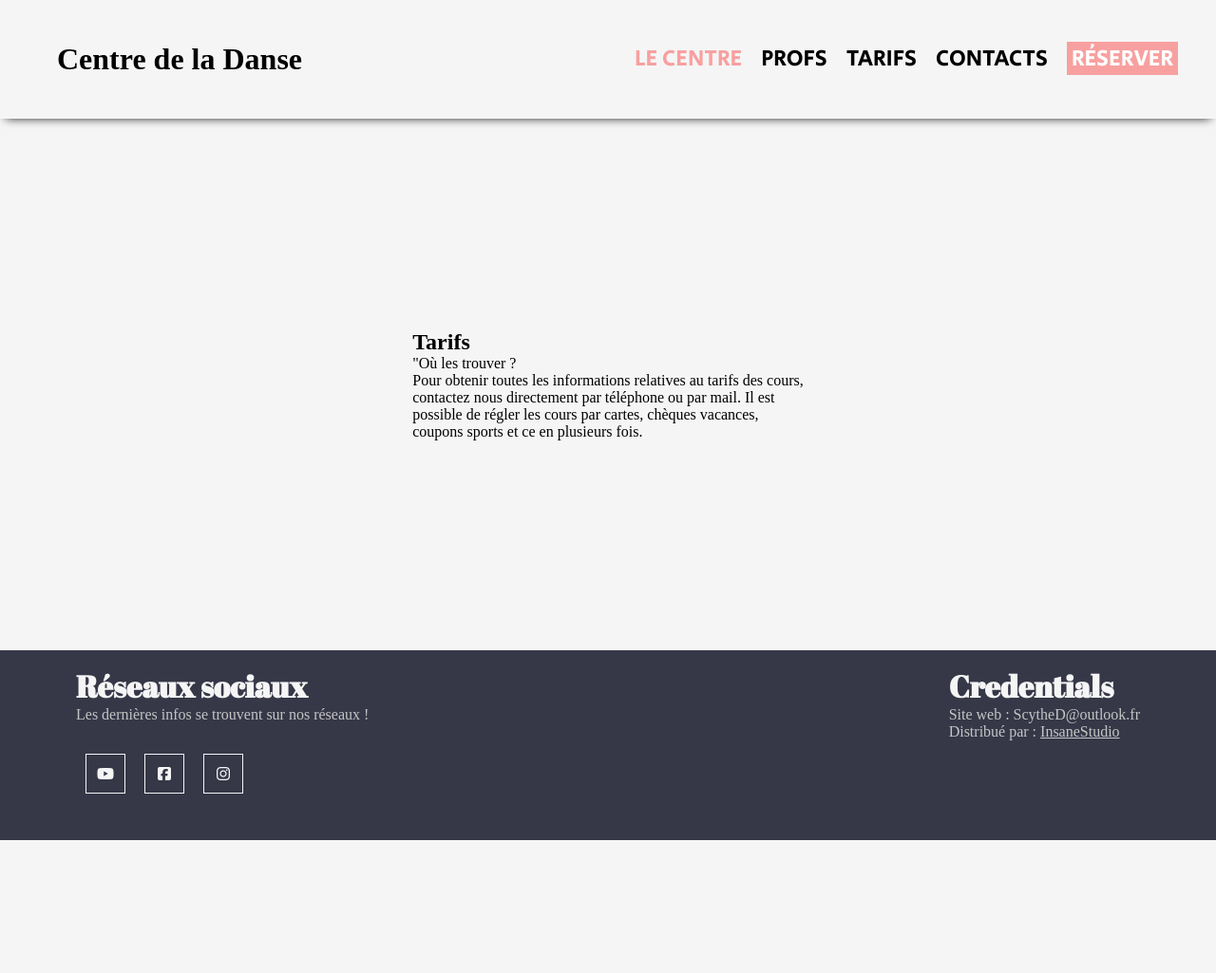
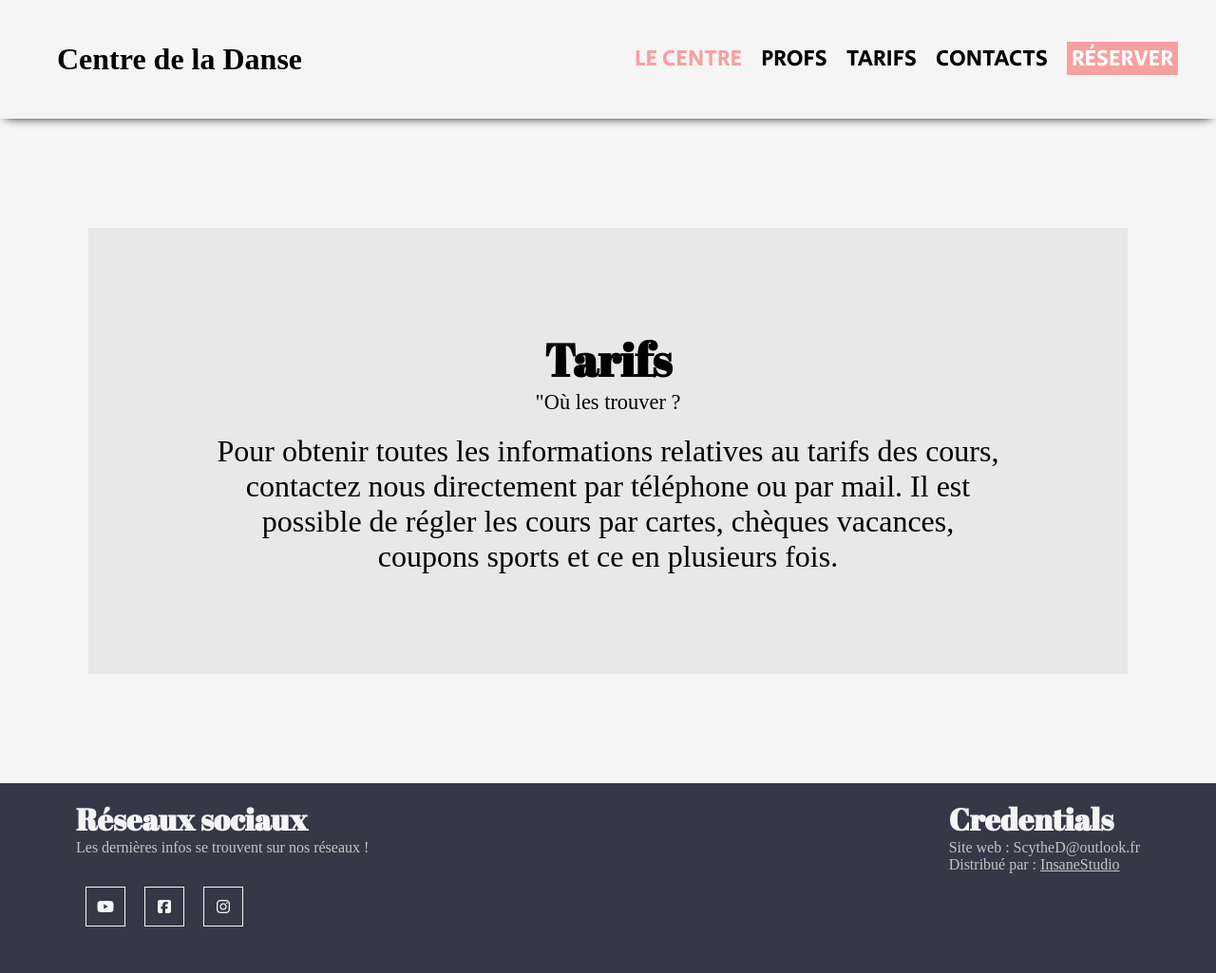
Before and after one commit to 5CYTH3/Centre-De-la-Danse, a plain HTML site: page tarifs.html in a window 1280 px wide. Shown: the whole page at 95% size. Before the commit the page ends 885 px from the top, so only its background shows below. Drawn offline with Linux system fonts and the light colour scheme; a web font is replaced by a local one.

Commit message:
Page "Tarifs" finished. Last changes on the project.

```diff
--- a/sass/pages/tarifs.scss
+++ b/sass/pages/tarifs.scss
@@ -2,8 +2,37 @@
 
 .tarif__container {
     @include centered-perf;
-    height: 560px;
+    height: 700px;
 
+    .max__container {
+        display: flex;
+        flex-direction: column;
+        align-items: center;
+        justify-content: center;
 
+        text-align: center;
+        background-color: #e8e8e8;
 
+        width: 80vw;
+        height: 400px;
+
+        padding: 35px;
+        div {
+            padding: 0;
+            h1 {
+                font-family: "Abril Fatface", serif;
+                font-size: 3rem;
+            }
+            p {
+                font-family: "Bahnschrift", serif;
+                margin-top: 0;
+                font-size: 1.4rem;
+            }
+        }
+        p {
+            margin-top: 20px;
+            font-size: 2rem;
+
+        }
+    }
 }
--- a/tarifs.html
+++ b/tarifs.html
@@ -27,7 +27,7 @@
         </div>
     </header>
     <section class="tarif__container">
-        <div>
+        <div class="max__container">
             <div>
                 <h1>Tarifs</h1>
                 <p>"Où les trouver ?</p>
```
Also changed, not shown: sass/style.css, 1 other file.
